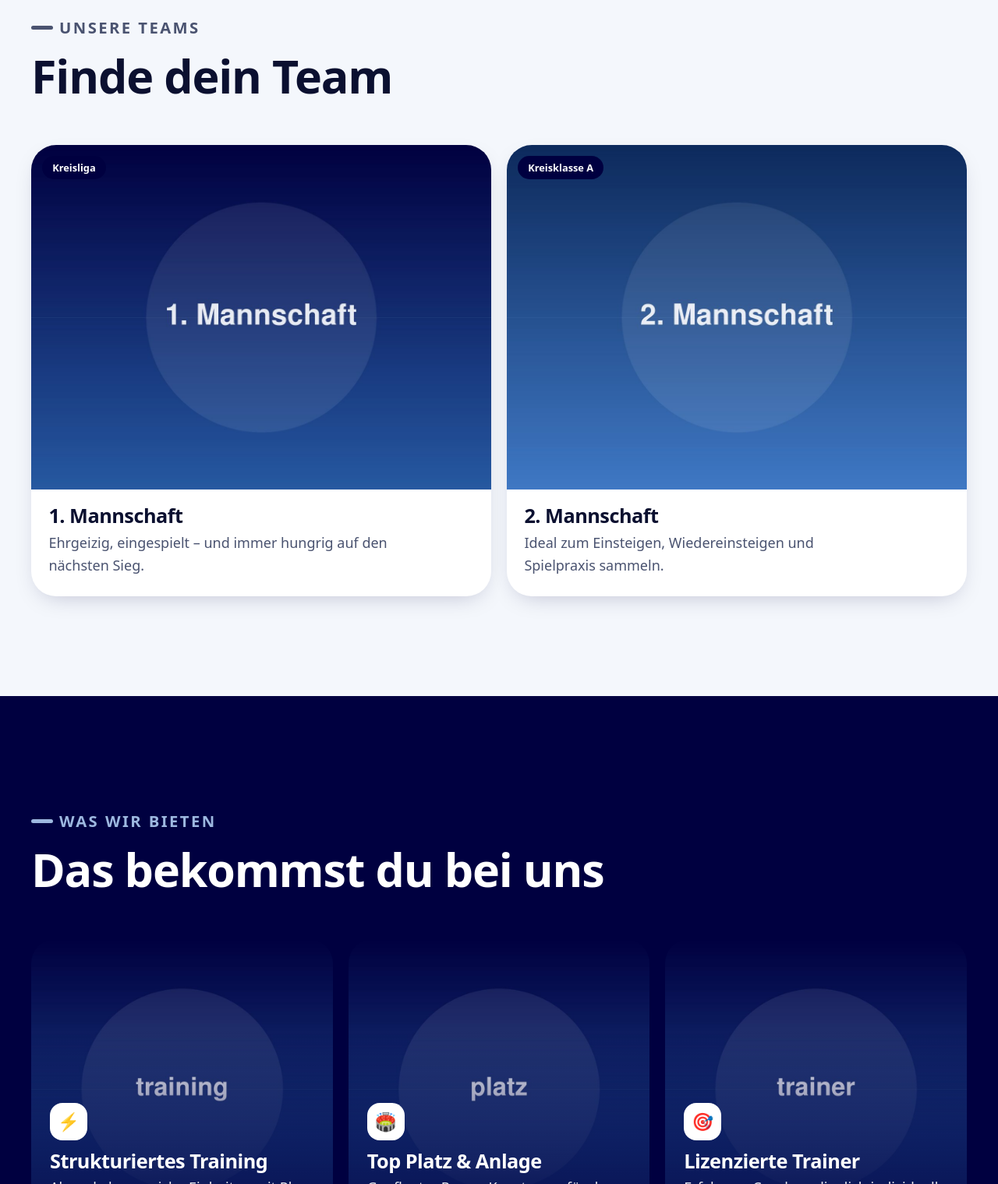
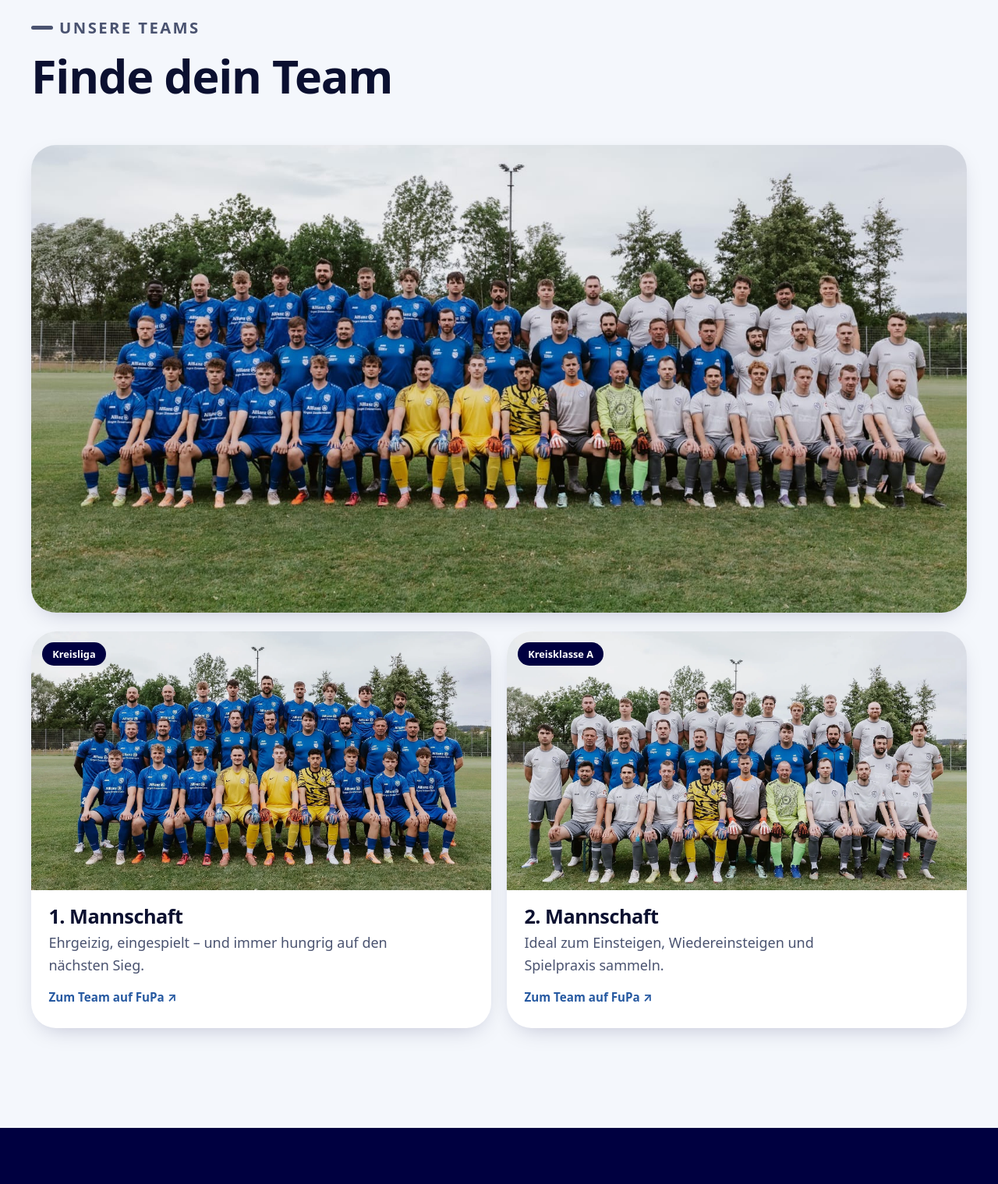
Before and after one commit to pneuberger/tsv-steinsfurt-portfolio, an Astro site: page / in a window 1280 px wide. Shown: the part 1632-3151 px from the top of the page at 78% size. Built offline with nearby package versions, Linux system fonts and the light colour scheme; Astro itself is replaced by a stand-in of ours.

Commit message:
Teams: group photo, real team photos (16:9), cards link to FuPa
Co-Authored-By: Claude Opus 5.5 <noreply@anthropic.com>

```diff
--- a/src/components/sections/Teams.astro
+++ b/src/components/sections/Teams.astro
@@ -16,18 +16,25 @@ const { t } = Astro.props;
       <h2>{t.teams.title}</h2>
     </div>
 
+    <figure class="group-photo reveal">
+      <Image src={img('team-gesamt')} alt={t.teams.groupAlt} widths={[600, 1000, 1600]} sizes="(min-width: 1200px) 1200px, 100vw" />
+    </figure>
+
     <ul class="team-grid stagger">
       {
         t.teams.items.map((team) => (
           <li class="team-card reveal">
+            <a class="team-link" href={team.url} target="_blank" rel="noopener noreferrer">
               <div class="team-media">
-              <Image src={img(team.image)} alt={team.name} widths={[400, 700, 1000]} sizes="(min-width: 1000px) 25vw, (min-width: 600px) 50vw, 100vw" />
+                <Image src={img(team.image)} alt={team.name} widths={[400, 700, 1000]} sizes="(min-width: 1000px) 50vw, 100vw" />
                 <span class="league">{team.league}</span>
               </div>
               <div class="team-body">
                 <h3>{team.name}</h3>
                 <p>{team.vibe}</p>
+                <span class="more">{t.teams.linkLabel} <span aria-hidden="true">↗</span></span>
               </div>
+            </a>
           </li>
         ))
       }
@@ -36,6 +43,19 @@ const { t } = Astro.props;
 </section>
 
 <style>
+  .group-photo {
+    margin: 0 0 1.5rem;
+    border-radius: var(--radius-lg);
+    overflow: hidden;
+    box-shadow: var(--shadow);
+    aspect-ratio: 2 / 1;
+  }
+  .group-photo :global(img) {
+    width: 100%;
+    height: 100%;
+    object-fit: cover;
+    object-position: center bottom; /* trim sky, keep all players */
+  }
   .team-grid {
     list-style: none;
     padding: 0;
@@ -54,9 +74,16 @@ const { t } = Astro.props;
     transform: translateY(-6px) rotate(-0.6deg);
     box-shadow: var(--shadow-lg);
   }
+  .team-link {
+    display: block;
+    height: 100%;
+    color: inherit;
+    text-decoration: none;
+    border-radius: inherit;
+  }
   .team-media {
     position: relative;
-    aspect-ratio: 4 / 3;
+    aspect-ratio: 16 / 9; /* whole team visible */
     overflow: hidden;
   }
   .team-media :global(img) {
@@ -86,4 +113,15 @@ const { t } = Astro.props;
     margin-top: 0.4rem;
     color: var(--c-ink-soft);
   }
+  .more {
+    display: inline-block;
+    margin-top: 0.9rem;
+    font-weight: 700;
+    font-size: 0.95rem;
+    color: var(--c-primary);
+  }
+  .team-card:hover .more {
+    text-decoration: underline;
+    text-underline-offset: 3px;
+  }
 </style>
--- a/src/i18n/de.json
+++ b/src/i18n/de.json
@@ -26,9 +26,11 @@
   "teams": {
     "eyebrow": "Unsere Teams",
     "title": "Finde dein Team",
+    "groupAlt": "Mannschaftsfoto der 1. und 2. Mannschaft des TSV Phönix Steinsfurt",
+    "linkLabel": "Zum Team auf FuPa",
     "items": [
-      { "image": "team-erste", "name": "1. Mannschaft", "league": "Kreisliga", "vibe": "Ehrgeizig, eingespielt – und immer hungrig auf den nächsten Sieg." },
-      { "image": "team-zweite", "name": "2. Mannschaft", "league": "Kreisklasse A", "vibe": "Ideal zum Einsteigen, Wiedereinsteigen und Spielpraxis sammeln." }
+      { "image": "team-erste", "name": "1. Mannschaft", "league": "Kreisliga", "vibe": "Ehrgeizig, eingespielt – und immer hungrig auf den nächsten Sieg.", "url": "https://www.fupa.net/team/tsv-steinsfurt-m1-2026-27" },
+      { "image": "team-zweite", "name": "2. Mannschaft", "league": "Kreisklasse A", "vibe": "Ideal zum Einsteigen, Wiedereinsteigen und Spielpraxis sammeln.", "url": "https://www.fupa.net/team/sg-steinsfurt-sv-reihen-m2-2026-27" }
     ]
   },
   "offer": {
--- a/src/i18n/en.json
+++ b/src/i18n/en.json
@@ -26,9 +26,11 @@
   "teams": {
     "eyebrow": "Our teams",
     "title": "Find your team",
+    "groupAlt": "Team photo of the first and second team of TSV Phönix Steinsfurt",
+    "linkLabel": "Team page on FuPa",
     "items": [
-      { "image": "team-erste", "name": "First team", "league": "Kreisliga", "vibe": "Ambitious, well-drilled – and always hungry for the next win." },
-      { "image": "team-zweite", "name": "Second team", "league": "Kreisklasse A", "vibe": "Perfect for starting out, coming back and getting match time." }
+      { "image": "team-erste", "name": "First team", "league": "Kreisliga", "vibe": "Ambitious, well-drilled – and always hungry for the next win.", "url": "https://www.fupa.net/team/tsv-steinsfurt-m1-2026-27" },
+      { "image": "team-zweite", "name": "Second team", "league": "Kreisklasse A", "vibe": "Perfect for starting out, coming back and getting match time.", "url": "https://www.fupa.net/team/sg-steinsfurt-sv-reihen-m2-2026-27" }
     ]
   },
   "offer": {
```
Also changed, not shown: src/assets/photos/team-erste.webp (added), src/assets/photos/team-gesamt.jpg (added), src/assets/photos/team-zweite.webp (added). Lines whose indentation alone changed are shown as unchanged.
